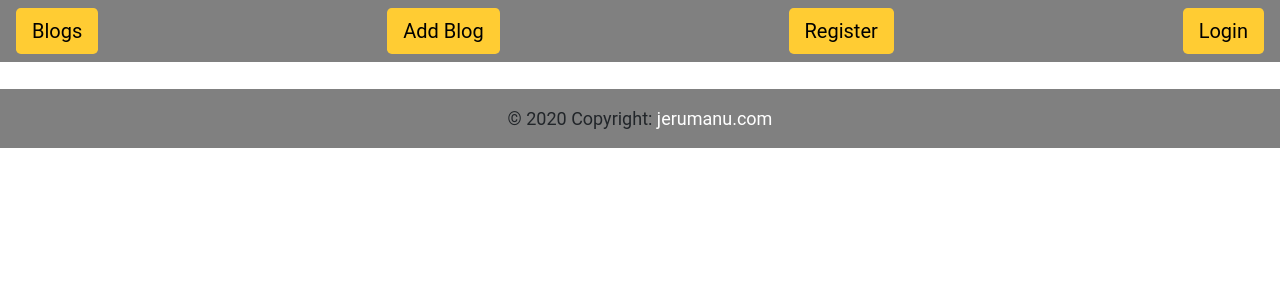
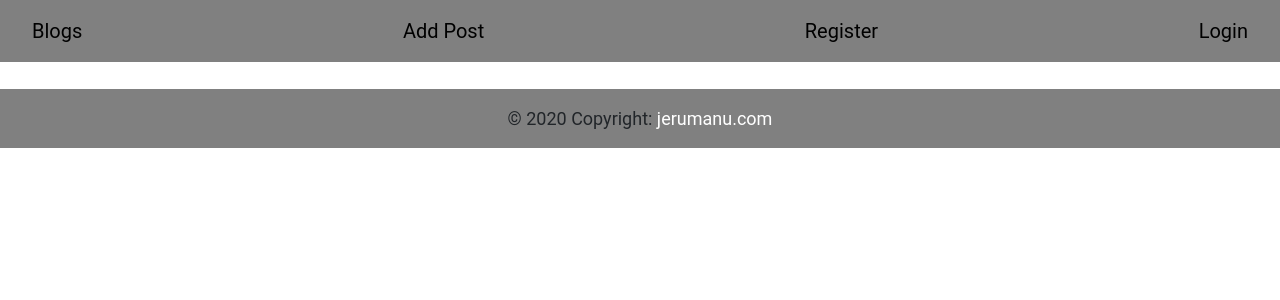
Before and after one commit to jerumanu/Blog, a Django app: page / in a window 1280 px wide. Shown: the top 300 px of the page. Run offline with Django 4.2, Linux system fonts and the light colour scheme; data that the repository does not hold is empty; some libraries are stand-ins or nearby versions.

Commit message:
remove colors from navbar

```diff
--- a/post/templates/post/blog.html
+++ b/post/templates/post/blog.html
@@ -15,13 +15,13 @@
         <nav class="navbar navbar-light" style="background-color:gray;">
             <!-- <a href="" class="navbar-brand" style="background-color:#FFCC33;color:#000000;border-width:10px;border-color:#FFCC33;border-style:solid;border-spacing:30px;border-radius: 5px;">Blogs</a> -->
             <a class="navbar-link btn-lg" href="{% url 'index' %}"
-                style="background-color:#FFCC33;color:#000000;">Blogs</a>
+                style="color:#000000;">Blogs</a>
             <a href="{% url 'upload-post' %}" class="navbar-link btn-lg"
-                style="background-color:#FFCC33;color:#000000;">Add Blog</a>
+                style="color:#000000;">Add Post</a>
             <a href="{% url 'register' %}" class="navbar-link btn-lg"
-                style="background-color:#FFCC33;color:#000000;">Register</a>
+                style="color:#000000;">Register</a>
             <a href="{% url 'login' %}" class="navbar-link btn-lg"
-                style="background-color:#FFCC33;color:#000000;">Login</a>
+                style="color:#000000;">Login</a>
         </nav>
         <br>
         <div class="container-fluid">
```
